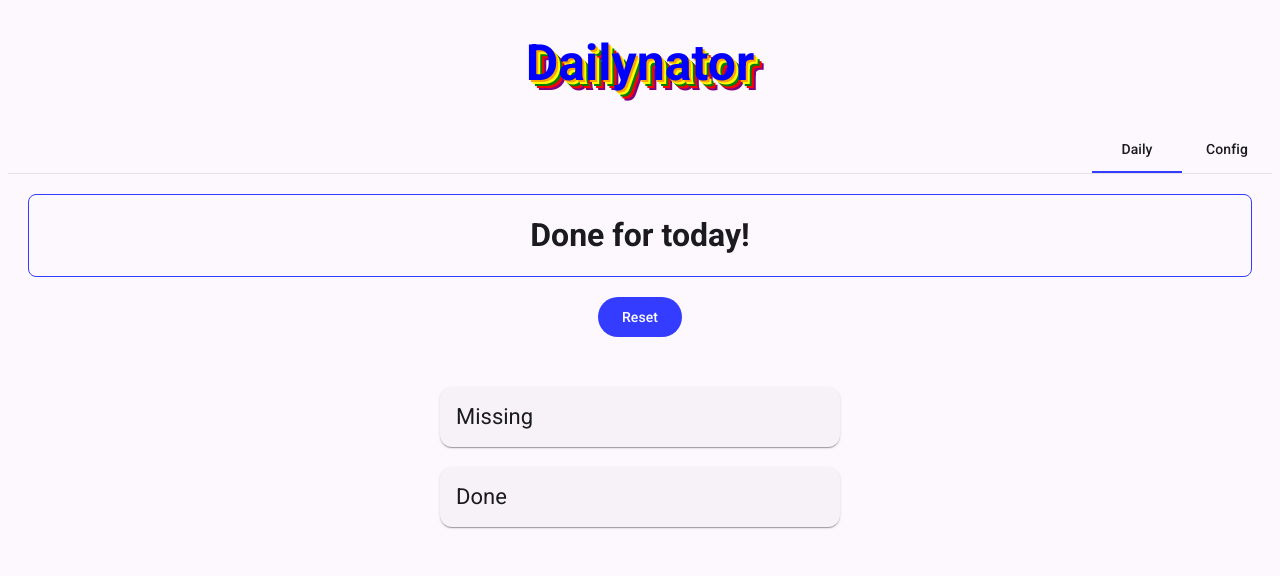
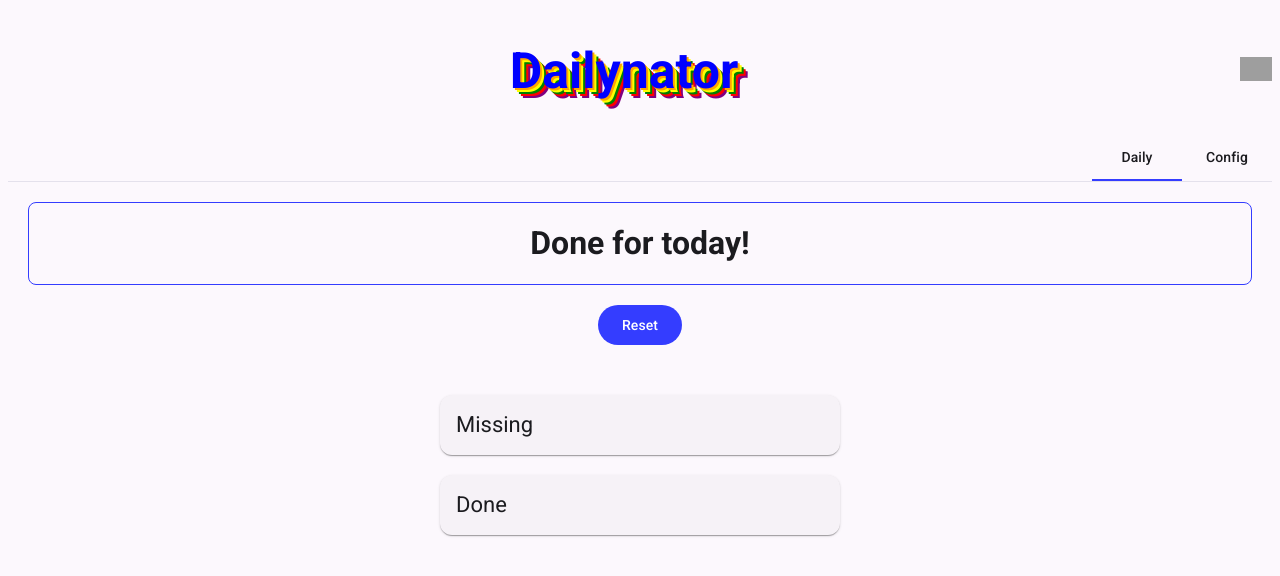
Before and after one commit to alexmufatti/dailynator, an Angular app: page / in a window 1280 px wide. Shown: the top 576 px of the page. Built offline with nearby package versions, Linux system fonts and the light colour scheme; grey boxes are pictures that could not be loaded.

Commit message:
github link

```diff
--- a/src/app/app.component.css
+++ b/src/app/app.component.css
@@ -8,3 +8,16 @@ h1 {
   color: blue;
   text-shadow: 2px 2px 0 orange, 4px 4px 0 yellow, 6px 6px 0 green, 8px 8px 0 red, 10px 10px 0 purple;
 }
+
+.header {
+  display: flex;
+  justify-content: space-between;
+  align-items: center;
+  & img {
+    height: 24px;
+  }
+
+  & .title {
+    flex-grow: 1;
+  }
+}
--- a/src/app/app.component.html
+++ b/src/app/app.component.html
@@ -1,6 +1,12 @@
 <div>
-<h1 class="mat-display-large shadow-text"> {{ title }} @if(project) { for {{project}}} </h1>
-<mat-tab-group mat-stretch-tabs="false" mat-align-tabs="end" >
+<div class="header">
+  <div class="title">
+  <h1 class="mat-display-large shadow-text"> {{ title }} @if(project) { for {{project}}} </h1>
+  </div>
+    <div><a class="github-link" href="https://github.com/alexmufatti/dailynator" target="_blank">
+    <img class="github-icon" src="https://cdn.jsdelivr.net/npm/simple-icons@v9/icons/github.svg" alt="GitHub">
+  </a></div></div>
+  <mat-tab-group mat-stretch-tabs="false" mat-align-tabs="end" >
   <mat-tab label="Daily">
     <app-daily />
   </mat-tab>
```
